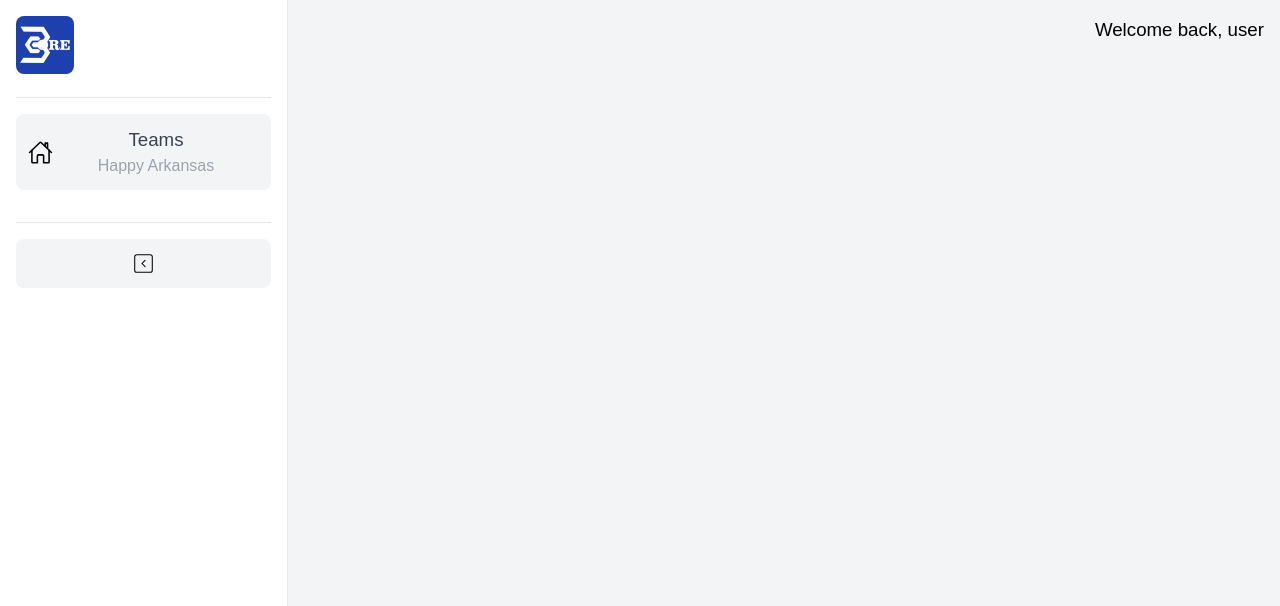
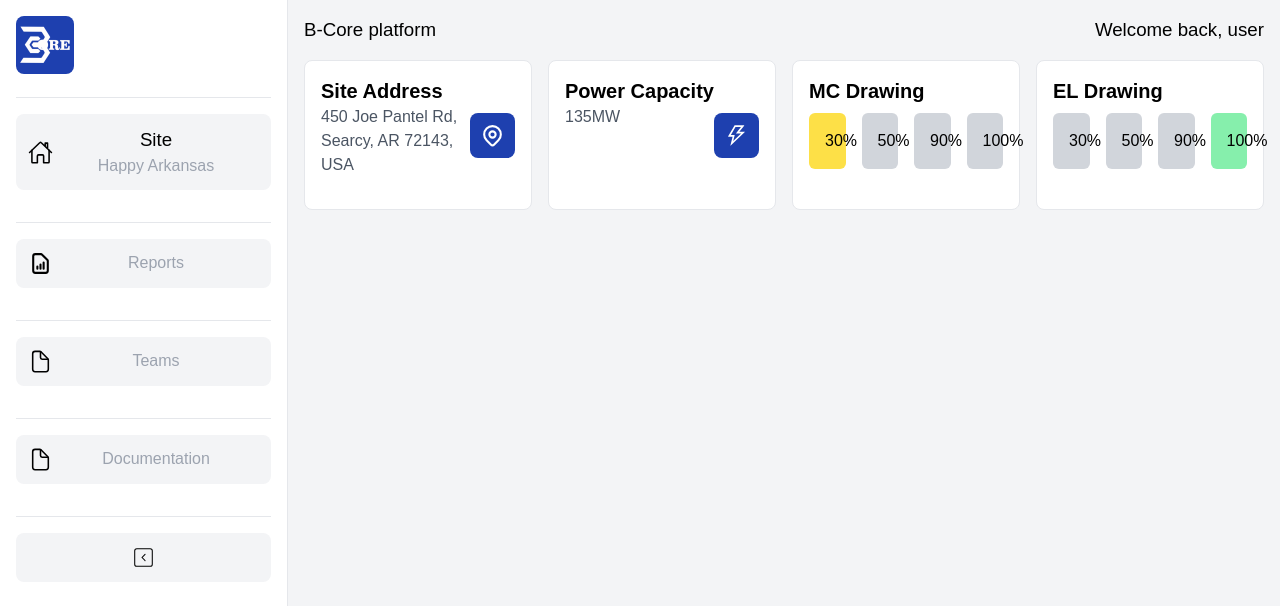
Before and after one commit to LMartin1998/BCorePlatform-Deploy, a Next.js app: page / in a window 1280 px wide. Shown: the top 606 px of the page. Built offline with nearby package versions, Linux system fonts and the light colour scheme.

Commit message:
Top cards and sidebar

```diff
--- a/src/app/Components/Sidebar.jsx
+++ b/src/app/Components/Sidebar.jsx
@@ -3,6 +3,8 @@ import Link from "next/link";
 import Image from "next/image";
 import { IoHomeOutline } from "react-icons/io5";
 import { CiSquareChevLeft } from "react-icons/ci";
+import { HiOutlineDocumentReport } from "react-icons/hi";
+import { IoDocumentOutline } from "react-icons/io5";
 
 const Sidebar = ({ children, show, setter}) => {
 
@@ -22,18 +24,55 @@ const Sidebar = ({ children, show, setter}) => {
                 <IoHomeOutline className="flex justify-center " size={25} />
               </div>
               <div className={`${show ? "" : "hidden"} w-full text-center`}>
-                <h2 className=" text-gray-700">Teams</h2>
+                <h2 className=" text-black-700">Site</h2>
                 <p className="text-gray-400">Happy Arkansas</p>
               </div>
             </div>
           </Link>
           <span className="border-b-[1px] border-gray-200 w-full p-2"></span>
+          <Link href='/'>
+            <div className='bg-gray-100 hover:bg-gray-200 cursor-pointer my-4 p-3 rounded-lg inline-block flex'>
+              <div className="flex justify-center items-center">
+                <HiOutlineDocumentReport  className="flex justify-center " size={25} />
+              </div>
+              <div className={`${show ? "" : "hidden"} w-full text-center`}>
+                {/* <h2 className=" text-gray-700">Reports</h2> */}
+                <p className="text-gray-400">Reports</p>
+              </div>
+            </div>
+          </Link>
+          <span className="border-b-[1px] border-gray-200 w-full p-2"></span>
+          <Link href='/'>
+            <div className='bg-gray-100 hover:bg-gray-200 cursor-pointer my-4 p-3 rounded-lg inline-block flex'>
+              <div className="flex justify-center items-center">
+                <IoDocumentOutline  className="flex justify-center " size={25} />
+              </div>
+              <div className={`${show ? "" : "hidden"} w-full text-center`}>
+                {/* <h2 className=" text-gray-700">Reports</h2> */}
+                <p className="text-gray-400">Teams</p>
+              </div>
+            </div>
+          </Link>
+          <span className="border-b-[1px] border-gray-200 w-full p-2"></span>
+          <Link href='/'>
+            <div className='bg-gray-100 hover:bg-gray-200 cursor-pointer my-4 p-3 rounded-lg inline-block flex'>
+              <div className="flex justify-center items-center">
+                <IoDocumentOutline  className="flex justify-center " size={25} />
+              </div>
+              <div className={`${show ? "" : "hidden"} w-full text-center`}>
+                {/* <h2 className=" text-gray-700">Reports</h2> */}
+                <p className="text-gray-400">Documentation</p>
+              </div>
+            </div>
+          </Link>
+          <span className="border-b-[1px] border-gray-200 w-full p-2"></span>
+          {/* Add new shortcut */}
           <div className='bg-gray-100 hover:bg-gray-200 cursor-pointer my-4 p-3 rounded-lg inline-block flex justify-center' onClick={()=> {setter(oldval => !oldval )}}>
             <CiSquareChevLeft size={25} />
           </div>
         </div>
       </div>
-      <main className="ml-20 w-full">{children}</main>
+      <main className={`${show ? "ml-18" : "ml-20"} w-full`}>{children}</main>
     </div>
   );
 };
--- a/src/app/Components/TopCards.jsx
+++ b/src/app/Components/TopCards.jsx
@@ -1,10 +1,90 @@
-import React from "react"
-
+import React from "react";
+import { HiOutlineLocationMarker } from "react-icons/hi";
+import { AiOutlineThunderbolt } from "react-icons/ai";
 
 const TopCards = () => {
-    return(
-        <div>TopCards</div>
-    )
-}
+  return (
+    <div className="grid lg:grid-cols-4 gap-4 p-4">
+      <div className="lg-col-span-2 col-span-1 bg-white flex justify-between w-full border p-4 rounded-lg">
+        <div className="flex flex-col w-full pb-4">
+          <p className="text-xl font-bold">Site Address</p>
+          <p className="text-gray-600">
+            450 Joe Pantel Rd, Searcy, AR 72143, USA
+          </p>
+        </div>
+        <div className="flex items-center">
+          <p className="bg-blue-800 flex justify-center items-center p-2 rounded-lg w-[45px] h-[45px]">
+            <HiOutlineLocationMarker style={{ color: "white" }} size={25} />
+          </p>
+        </div>
+      </div>
+      <div className="lg-col-span-2 col-span-1 bg-white flex justify-between w-full border p-4 rounded-lg">
+        <div className="flex flex-col w-full pb-4">
+          <p className="text-xl font-bold">Power Capacity</p>
+          <p className="text-gray-600">135MW</p>
+        </div>
+        <div className="flex items-center">
+          <p className="bg-blue-800 flex justify-center items-center p-2 rounded-lg w-[45px] h-[45px]">
+            <AiOutlineThunderbolt  style={{ color: "white" }} size={25} />
+          </p>
+        </div>
+      </div>
+      <div className="lg-col-span-2 col-span-1 bg-white flex justify-between w-full border p-4 rounded-lg">
+        <div className="flex flex-col w-full pb-4">
+          <p className="text-xl font-bold pb-2">MC Drawing</p>
+          <div className="grid grid-cols-4 gap-4">
+            <div className="p-4 bg-yellow-300 rounded-md transition transform hover:scale-105 active:scale-95">
+              <p className="w-full h-full aspect-w-1 aspect-h-1 text-center">
+                30%
+              </p>
+            </div>
+            <div className="p-4 bg-gray-300 rounded-md transition transform hover:scale-105 active:scale-95">
+              <p className="w-full h-full aspect-w-1 aspect-h-1 text-center">
+                50%
+              </p>
+            </div>
+            <div className="p-4 bg-gray-300 rounded-md transition transform hover:scale-105 active:scale-95">
+              <p className="w-full h-full aspect-w-1 aspect-h-1 text-center">
+                90%
+              </p>
+            </div>
+            <div className="p-4 bg-gray-300 rounded-md transition transform hover:scale-105 active:scale-95">
+              <p className="w-full h-full aspect-w-1 aspect-h-1 text-center">
+                100%
+              </p>
+            </div>
+          </div>
+        </div>
+      </div>
+      <div className="lg-col-span-2 col-span-1 bg-white flex justify-between w-full border p-4 rounded-lg">
+        <div className="flex flex-col w-full pb-4">
+          <p className="text-xl font-bold pb-2">EL Drawing</p>
+          <div className="grid grid-cols-4 gap-4">
+            <div className="p-4 bg-gray-300 rounded-md transition transform hover:scale-105 active:scale-95">
+              <p className="w-full h-full aspect-w-1 aspect-h-1 text-center">
+                30%
+              </p>
+            </div>
+            <div className="p-4 bg-gray-300 rounded-md transition transform hover:scale-105 active:scale-95">
+              <p className="w-full h-full aspect-w-1 aspect-h-1 text-center">
+                50%
+              </p>
+            </div>
+            <div className="p-4 bg-gray-300 rounded-md transition transform hover:scale-105 active:scale-95">
+              <p className="w-full h-full aspect-w-1 aspect-h-1 text-center">
+                90%
+              </p>
+            </div>
+            <div className="p-4 bg-green-300 rounded-md transition transform hover:scale-105 active:scale-95">
+              <p className="w-full h-full aspect-w-1 aspect-h-1 text-center">
+                100%
+              </p>
+            </div>
+          </div>
+        </div>
+      </div>
+    </div>
+  );
+};
 
-export default TopCards
+export default TopCards;
--- a/src/app/Home/page.jsx
+++ b/src/app/Home/page.jsx
@@ -1,10 +1,15 @@
 import Header from "../Components/Header";
+import TopCards from "../Components/TopCards";
 
 
 export default function MapSite() {
     return (
         <main className="bg-gray-100 min-h-screen">
             <Header></Header>
+            <TopCards></TopCards>
+            <div className="p-4 grid md:grid-cols-4 grid-cols-1 gap-4">
+
+            </div>
         </main>
     );
 }
--- a/tailwind.config.js
+++ b/tailwind.config.js
@@ -9,7 +9,11 @@ module.exports = {
     './src/**/*.{js,ts,jsx,tsx,mdx}',
   ],
   theme: {
-    extend: {},
+    extend: {
+      margin: {
+        '18': '18rem',
+      }
+    },
   },
   plugins: [],
 }
```
